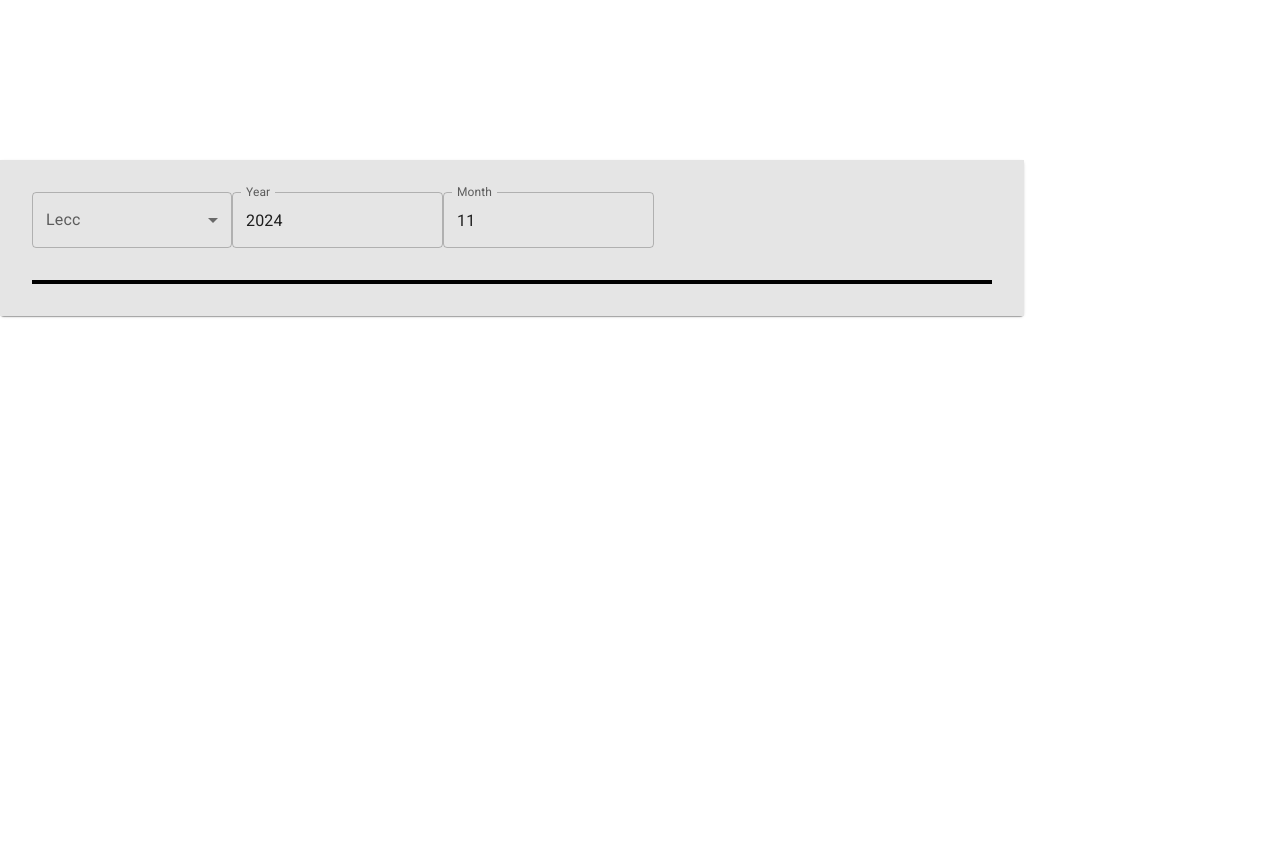
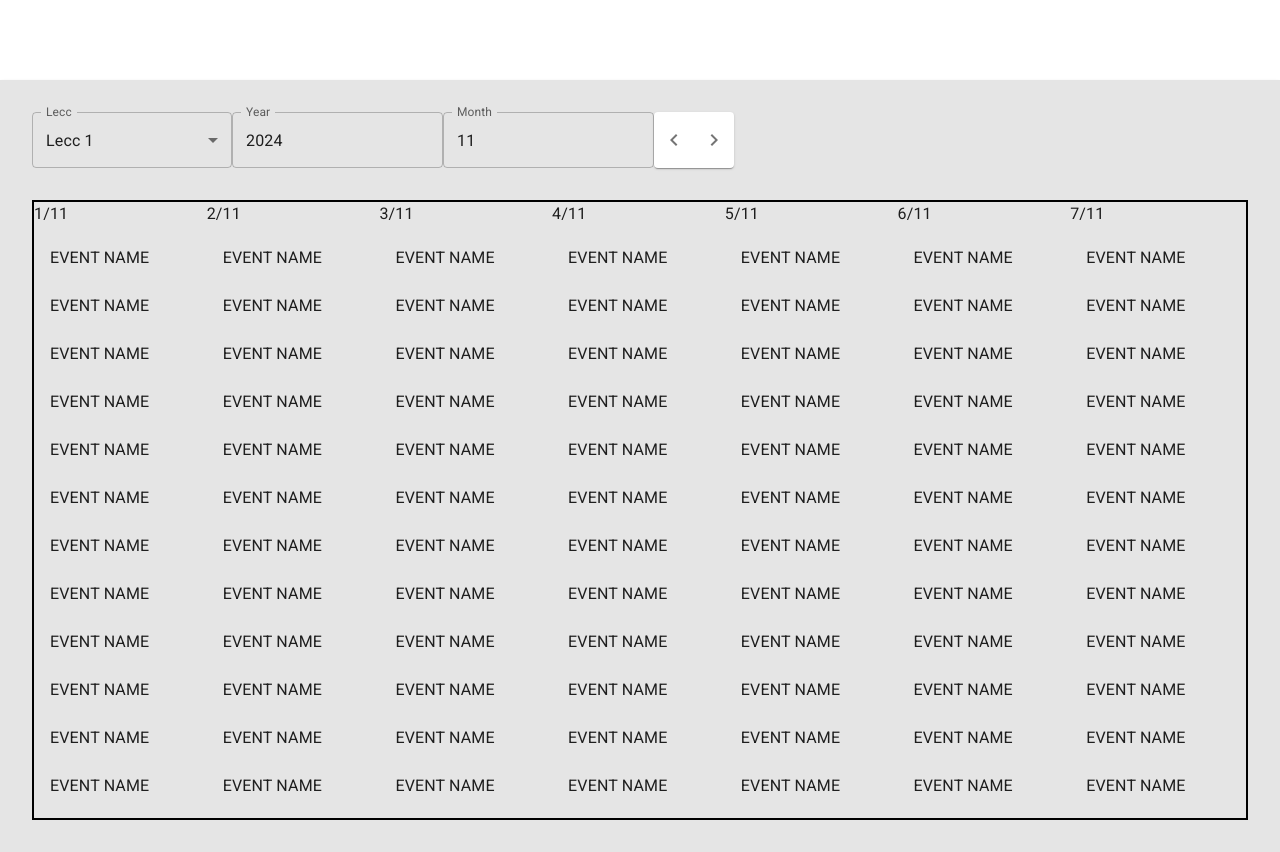
Before and after one commit to byelde/Leccs-System, a React (Vite) app in the folder client/: page /events in a window 1280 px wide. Before the commit the page ends 800 px from the top, so only its background shows below. Built offline with nearby package versions, Linux system fonts and the light colour scheme.

Commit message:
✨ feat: Done EventsPage

```diff
--- a/client/src/app/pages/consult-events-page/ConsultEvents.tsx
+++ b/client/src/app/pages/consult-events-page/ConsultEvents.tsx
@@ -1,25 +1,39 @@
-import { Box, Grid2 as Grid, MenuItem, Paper, TextField } from "@mui/material";
+import { Box, Card, Grid2 as Grid, IconButton, List, ListItem, ListItemText, MenuItem, Paper, TextField, Typography } from "@mui/material";
 
 import { LocalizationProvider } from "@mui/x-date-pickers/LocalizationProvider";
 import {AdapterDayjs} from "@mui/x-date-pickers/AdapterDayjs"
 import {DatePicker} from "@mui/x-date-pickers/DatePicker"
 import 'dayjs/locale/en-gb';
-import { useEffect, useState } from "react";
 import dayjs, { Dayjs } from 'dayjs';
+
+import { useCallback, useMemo, useRef, useState } from "react";
+
+import NavigateBeforeIcon from '@mui/icons-material/NavigateBefore';
+import NavigateNextIcon from '@mui/icons-material/NavigateNext';
 
 
 export const ConsultEventsPage = () => {
 
-  useEffect(()=>{
-    console.log(dayjs("2024-11-02").startOf("week"))
-  })
+  const DEFAULT_DATE:Dayjs = useMemo(()=>{
+    return dayjs()
+  },[])
+  const [date, setDate] = useState<Dayjs>(dayjs())
+  const [lecc, setLecc] = useState<string>("Lecc 1")
+  const returnWeekButton = useRef<HTMLButtonElement>(null)
+  const forwardWeekButton = useRef<HTMLButtonElement>(null)
 
-  const DEFAULT_DATE: Dayjs = dayjs()
-  const [date, setDate] = useState<Dayjs>(DEFAULT_DATE)
-  const [lecc, setLecc] = useState<string>("")
+
+  const handleReturnWeek = useCallback(()=>{
+    if (date.subtract(1,"week").isAfter(DEFAULT_DATE)) setDate(date.subtract(1,"week"));
+  },[date, DEFAULT_DATE])
+
+  const handleForwardWeek = useCallback(()=>{
+    if (date.add(1,"week").isBefore(DEFAULT_DATE.add(6,"month"))) setDate(date.add(1,"week"));
+  },[date, DEFAULT_DATE])
+
 
   return(
-    <Paper sx={{marginTop:20, minWidth:600, maxWidth:"80%"}}>
+    <Paper sx={{marginTop:10, minWidth:600, maxWidth:"100%"}}>
         <Box sx={{display:"flex", flexDirection:"column", gap:4, backgroundColor:"#e5e5e5", padding:4}}>
 
           <Grid container>
@@ -55,23 +69,44 @@ export const ConsultEventsPage = () => {
                     value={date}
                     minDate={DEFAULT_DATE}
                     maxDate={DEFAULT_DATE.add(6,"month")}
-                    onChange={(e)=>{
-                      if(e !== null){
-                        setDate(e);
-                      }
-                    }}
+                    onChange={(e)=>{if(e !== null){setDate(e);}}}
                     sx={{width:"100%",minWidth:200}}
                     format="MM"
                     views={["month"]}
                     slotProps={{textField:{required:false}}}
                   />
               </Grid>
+              <Grid>
+                <Card sx={{width:"100%", display:"flex", alignContent:"center", height:"100%"}}>
+                  <IconButton ref={returnWeekButton} onClick={()=>{handleReturnWeek()}}>
+                    <NavigateBeforeIcon/>
+                  </IconButton>
+                  <IconButton ref={forwardWeekButton} onClick={()=>{handleForwardWeek()}}>
+                    <NavigateNextIcon/>
+                  </IconButton>
+                </Card>
+              </Grid>
             </LocalizationProvider>
           </Grid>
 
           <Box sx={{border:2, borderColor:"black", display:"flex", alignItems:"center"}}>
             <Grid container width={"100%"}>
-                {/* AQQQQQQQQ */}
+              {[0,1,2,3,4,5,6].map((_,index)=>{
+                return(
+                  <Grid size={1.71}>
+                    <Typography>{`${date.add(index,"day").date()}/${date.add(index,"day").month()+1}`}</Typography>
+                    <List>
+                      {Array(12).fill(0).map((value,i)=>{
+                        return(
+                          <ListItem onClick={()=>{ window.alert(`${date.add(index,"day").date()}/${date.add(index,"day").month()+1} - ${i}`) }}>
+                            <ListItemText>{"EVENT NAME"}</ListItemText>
+                          </ListItem>
+                        )
+                      })}
+                    </List>
+                  </Grid>
+                )
+              })}
             </Grid>
           </Box>
         </Box>
```
